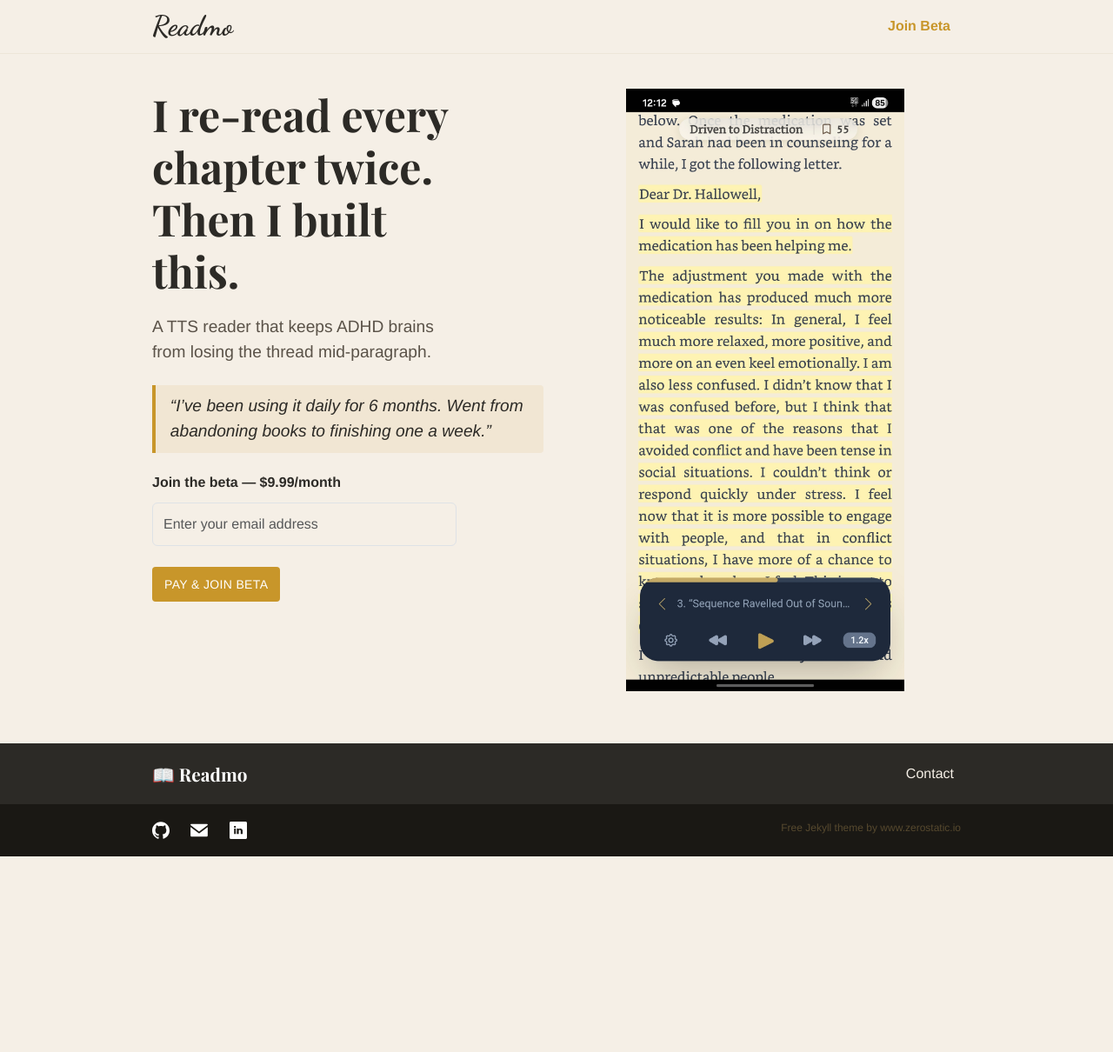
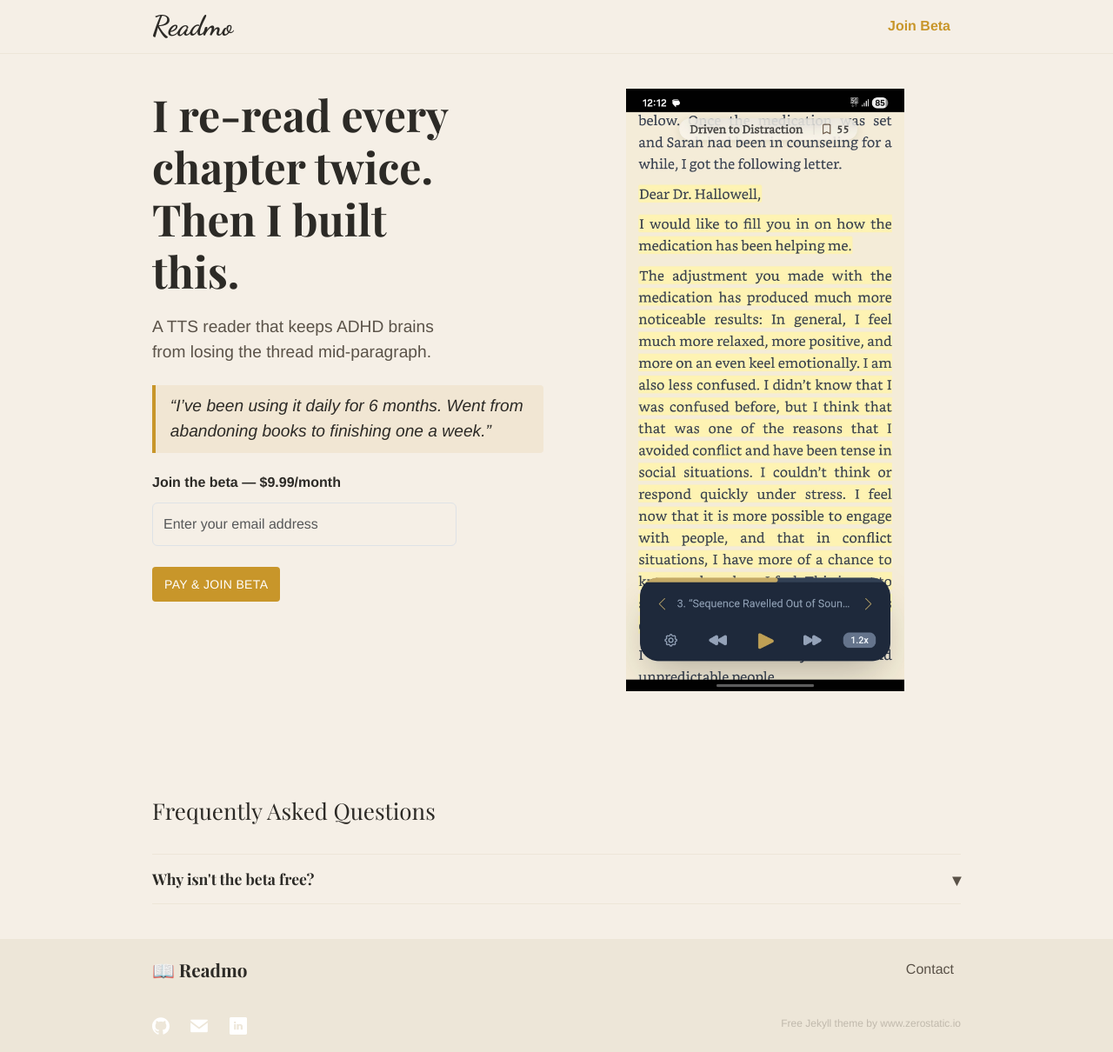
Before and after one commit to amrojsandhu/amrojsandhu.github.io, a Jekyll site: the page built from index.md, in a window 1280 px wide. Shown: the whole page at 87% size. Built offline with Jekyll 4.4.1, drawn with Linux system fonts in a browser that asks for light colours; before the commit the page ends 985 px from its top, so only the background shows below that.

Commit message:
Remove footer colors and add collapsible FAQ section to landing page
Agent-Logs-Url: https://github.com/amrojsandhu/amrojsandhu.github.io/sessions/105d70b9-ba63-43c0-bebd-1e43d699ae60

Co-authored-by: amrojsandhu <13582165+amrojsandhu@users.noreply.github.com>

```diff
--- a/_layouts/home.html
+++ b/_layouts/home.html
@@ -18,4 +18,17 @@ bodyClass: "page-home"
     </div>
   </div>
 </div>
+
+<div class="faq-section">
+  <div class="container">
+    <h2 class="faq-heading">Frequently Asked Questions</h2>
+    <div class="faq-list">
+      <details class="faq-item">
+        <summary class="faq-question">Why isn't the beta free?</summary>
+        <div class="faq-answer">
+          <p>We'd love to offer Readmo for free, but the high-quality text-to-speech voices that make it so effective are powered by TTS APIs that carry real costs per character read. Even during beta, every sentence you listen to incurs an API charge on our end. Charging a small fee lets us keep the servers running, maintain voice quality, and continue building features—without cutting corners on the listening experience.</p>
+        </div>
+      </details>
+    </div>
+  </div>
 </div>
--- a/_sass/components/_footer.scss
+++ b/_sass/components/_footer.scss
@@ -14,7 +14,7 @@
     }
   }
   .footer-title {
-    color: #ffffff;
+    color: $black;
     font-size: 1.3rem;
     font-family: $font-family-heading;
     font-weight: bold;
--- a/_sass/pages/_page-home.scss
+++ b/_sass/pages/_page-home.scss
@@ -6,3 +6,59 @@ body {
   background-color: $white;
   color: $black;
 }
+
+.faq-section {
+  padding: 60px 0 40px;
+
+  .faq-heading {
+    font-family: $font-family-heading;
+    color: $black;
+    margin-bottom: 30px;
+  }
+
+  .faq-list {
+    border-top: 1px solid $white-offset;
+  }
+
+  .faq-item {
+    border-bottom: 1px solid $white-offset;
+
+    &[open] .faq-question::after {
+      transform: rotate(180deg);
+    }
+  }
+
+  .faq-question {
+    display: flex;
+    justify-content: space-between;
+    align-items: center;
+    padding: 16px 0;
+    font-family: $font-family-heading;
+    font-size: 1.1rem;
+    font-weight: bold;
+    color: $black;
+    cursor: pointer;
+    list-style: none;
+
+    &::-webkit-details-marker {
+      display: none;
+    }
+
+    &::after {
+      content: "▾";
+      font-size: 1.2rem;
+      color: $steel;
+      transition: transform 0.2s ease;
+      flex-shrink: 0;
+      margin-left: 12px;
+    }
+  }
+
+  .faq-answer {
+    padding: 0 0 16px;
+
+    p {
+      margin-bottom: 0;
+    }
+  }
+}
--- a/assets/css/style.scss
+++ b/assets/css/style.scss
@@ -21,10 +21,10 @@ $font-family-base: Helvetica, Arial, sans-serif, -apple-system;
 $font-family-heading: "Playfair Display", serif, -apple-system;
 
 // Footer
-$footer-background-color: #2c2a26;   // charcoal footer
-$footer-text-color: #f5efe6;
-$sub-footer-background-color: #1a1814;
-$sub-footer-text-color: #e0b86a;
+$footer-background-color: $white-offset;
+$footer-text-color: $steel;
+$sub-footer-background-color: $white-offset;
+$sub-footer-text-color: $steel;
 
 // Bootstrap 5.3.2
 
```
